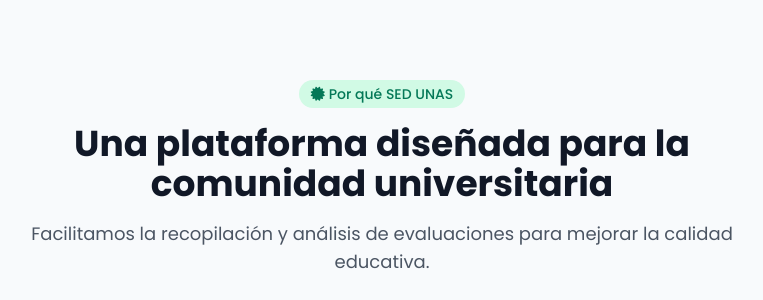
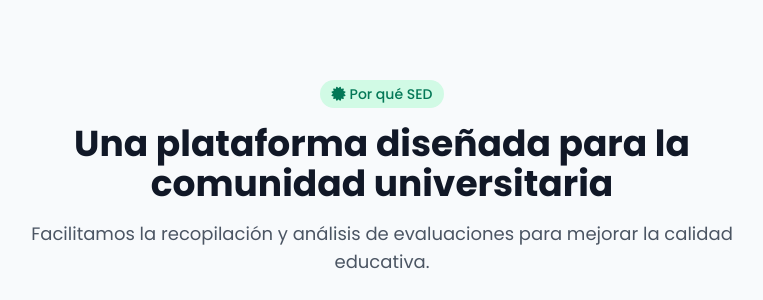
Before and after one commit to paultb3/sistema-evaluacion, a Django app: page / in a window 1280 px wide. Shown: the part 551-851 px from the top of the page, without its empty margins (258-1021 px from the left). Run offline with Django 5.2, Linux system fonts and the light colour scheme; some libraries are stand-ins or nearby versions.

Commit message:
fix: Update section title from 'Por qué SED UNAS' to 'Por qué SED'

```diff
--- a/apps/core/templates/dashboard_main.html
+++ b/apps/core/templates/dashboard_main.html
@@ -266,7 +266,7 @@
             <span
               class="inline-flex items-center px-3 py-1 rounded-full text-sm font-medium bg-primary-100 text-primary-700 mb-4"
             >
-              <i class="fas fa-certificate mr-1"></i> Por qué SED UNAS
+              <i class="fas fa-certificate mr-1"></i> Por qué SED
             </span>
             <h2 class="text-3xl md:text-4xl font-bold text-gray-900 mb-4">
               Una plataforma diseñada para la comunidad universitaria
```
